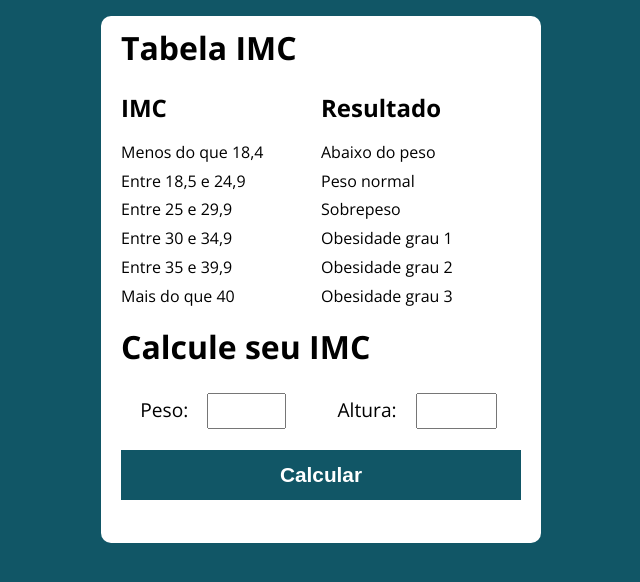
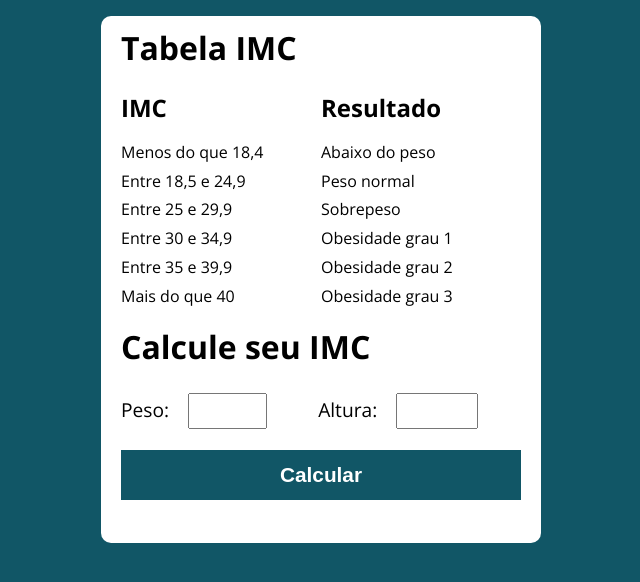
Before and after one commit to michaelrn2288/Calculadora-IMC, a plain HTML site: page index.html in a window 1280 px wide. Shown: the whole page, without its empty margins (319-959 px from the left). Drawn offline with nearby package versions, Linux system fonts and the light colour scheme.

Commit message:
adjust label input padding

```diff
--- a/assets/css/style.css
+++ b/assets/css/style.css
@@ -1,4 +1,5 @@
 @import url('https://fonts.googleapis.com/css?family=Open+Sans:400,700&display=swap');
+
 :root {
   --primary-color: rgb(17, 86, 102);
   --primary-color-darker: rgb(9, 48, 56);
@@ -85,7 +86,7 @@ form input, form label {
 form label {
   line-height: 2em;
   width: auto;
-  padding: 0 1em;
+  padding: 0 1em 0 0;
   font-size: 1.2em;;
 }
 
```
